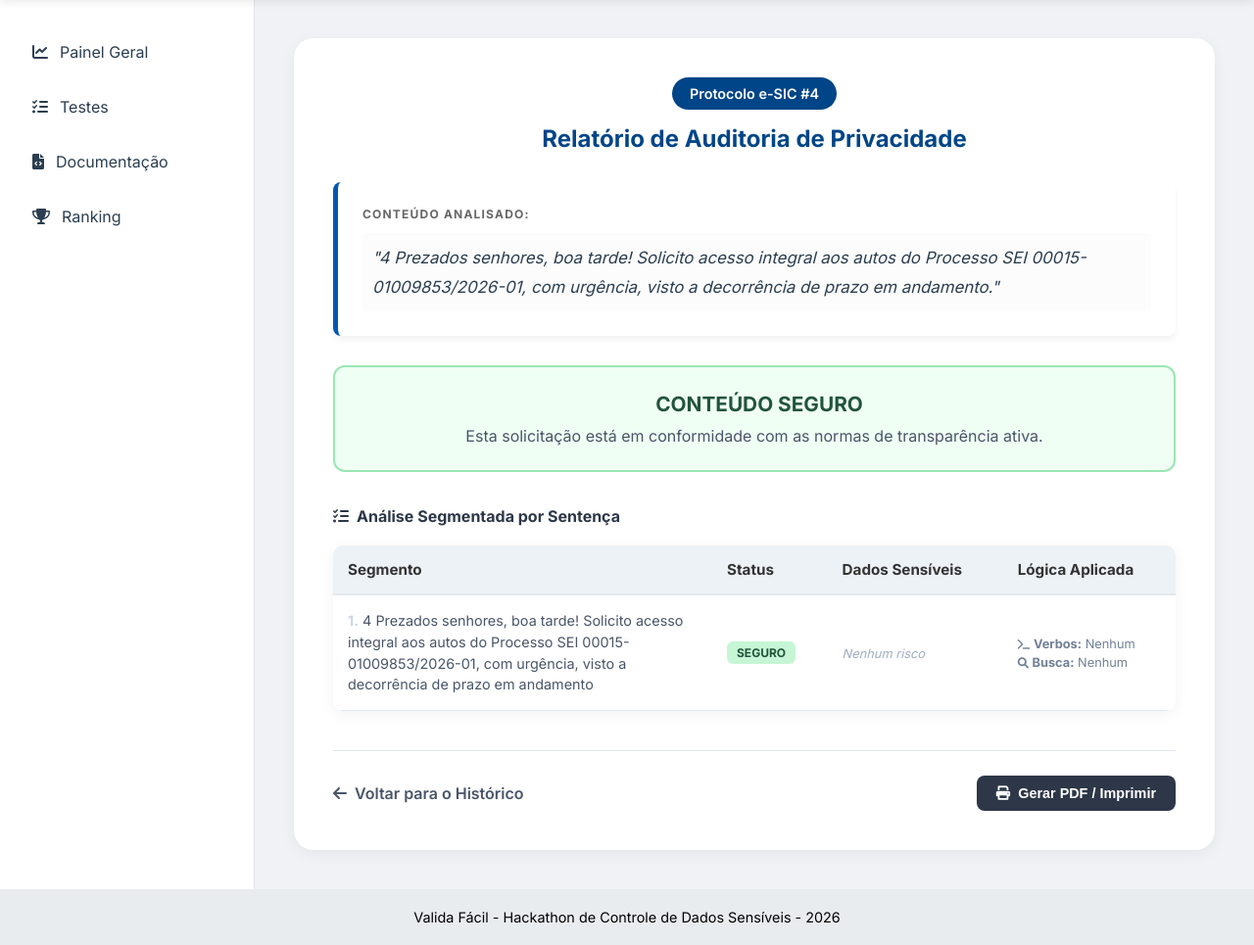
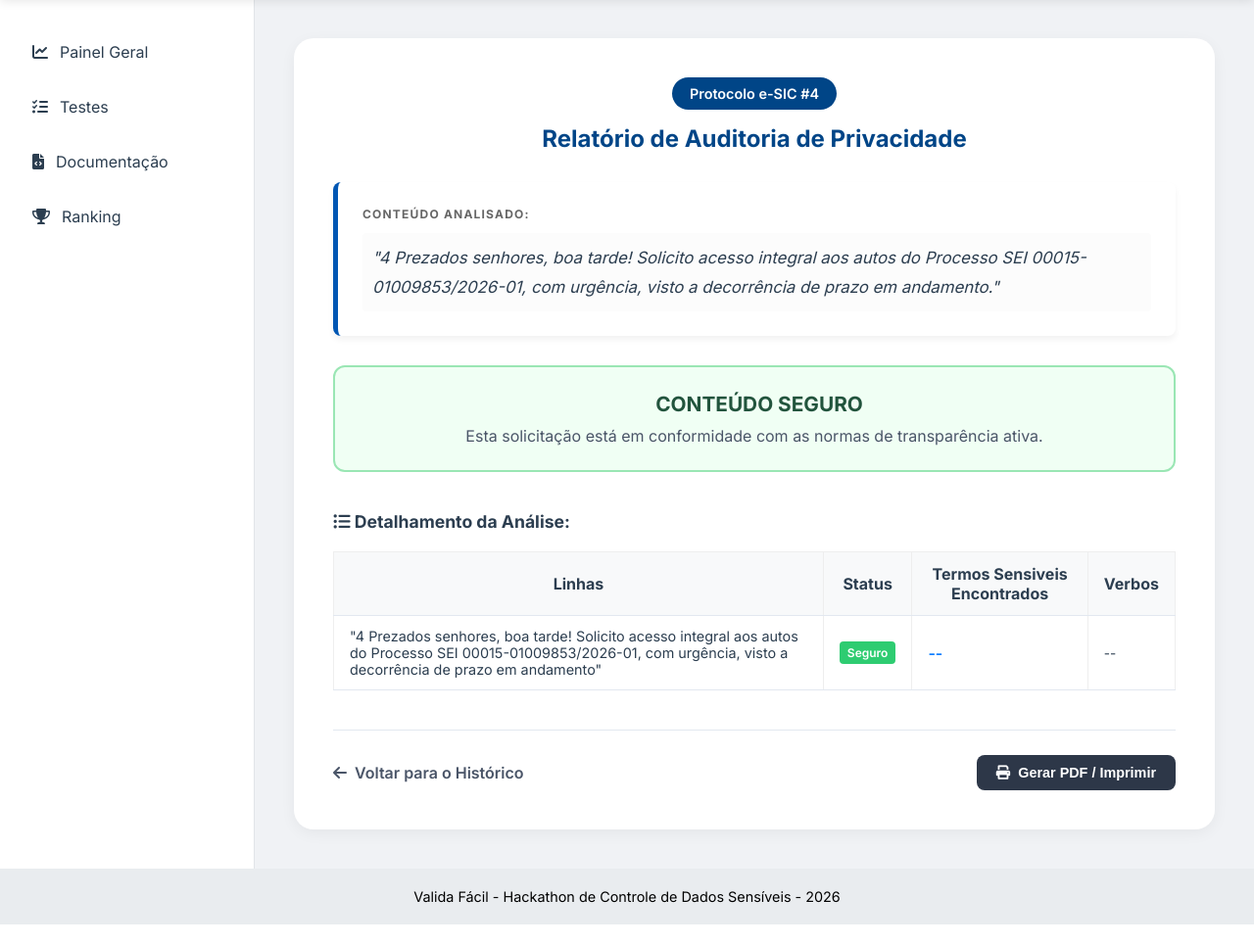
Before and after one commit to KD-Devz/Hackathon_Controle_Social_Desafio_Participa_DF, a Flask app: a page that uses templates/testes/pagina_teste_detalhado.html in a window 1280 px wide. Shown: the part 71-1036 px from the top of the page at 98% size. After the commit the page ends 1015 px from the top, so only its background shows below. Run offline with Flask 3, Linux system fonts and the light colour scheme; parts of the project's set-up code (start-up, migrations or seed data) failed here and were passed over.

```diff
--- a/app.py
+++ b/app.py
@@ -27,14 +27,3 @@ app.config.update(
 )
 
 app.permanent_session_lifetime = timedelta(minutes=60) # Expira em 10 min de inatividade
-
-from flask import Flask
-
-app = Flask(__name__)
-
-@app.route("/")
-def home():
-    return "Flask está funcionando!"
-
-if __name__ == "__main__":
-    app.run(debug=True)
--- a/static/css/style.css
+++ b/static/css/style.css
@@ -178,7 +178,6 @@ body {
 .card:hover {
     transform: translateY(-10px);
 }
-
 .card-blue {
     border-top: 5px solid var(--secondary);
 }
@@ -189,6 +188,9 @@ body {
 
 .card-yellow {
     border-top: 5px solid var(--warning);
+}
+.card-red {
+    border-top: 5px solid var(--danger);
 }
 
 .icon-big {
--- a/templates/testes/pagina_teste_detalhado.html
+++ b/templates/testes/pagina_teste_detalhado.html
@@ -1,10 +1,9 @@
 {% extends "base.html" %}
 
-{% block title %}Relatório de Auditoria #{{ id }} {% endblock %}
+{% block title %}Relatório de Auditoria #{{ id }}{% endblock %}
 
 {% block main %}
 <section class="content">
-    <!-- Cabeçalho -->
     <div style="text-align:center; margin-bottom:30px;">
         <span class="badge" style="background-color: var(--primary); color: white; padding: 8px 18px; border-radius: 20px; font-size: 0.9rem; font-weight: 600;">
             Protocolo e-SIC #{{ id }}
@@ -12,7 +11,6 @@
         <h2 style="color: var(--primary); font-weight: 700; margin-top: 15px;">Relatório de Auditoria de Privacidade</h2>
     </div>
 
-    <!-- Texto Original -->
     <div class="card-analise" style="background-color: #fff; border-left: 5px solid #0056b3; padding: 25px; margin-bottom: 30px; border-radius: 8px; box-shadow: 0 4px 6px rgba(0,0,0,0.05);">
         <h4 style="margin-bottom: 12px; color: #666; font-size: 0.75rem; text-transform: uppercase; letter-spacing: 1.2px; font-weight: 700;">Conteúdo Analisado:</h4>
         <p style="font-style: italic; font-size: 1.05rem; line-height: 1.8; color: #2c3e50; background: #fcfcfc; padding: 10px; border-radius: 4px;">
@@ -21,7 +19,6 @@
     </div>
 
     {% if resposta %}
-        <!-- Status da Solicitação -->
         <div style="padding: 25px; border-radius: 12px; text-align: center; margin-bottom: 35px;
              background-color: {% if resposta.STATUS == 'True' %}#fff5f5{% else %}#f0fff4{% endif %};
              border: 2px solid {% if resposta.STATUS == 'True' %}#feb2b2{% else %}#9ae6b4{% endif %};">
@@ -42,48 +39,38 @@
             </p>
         </div>
 
-        <!-- Análise Segmentada -->
-        <h4 style="margin-bottom: 20px; font-weight: 700; color: #2d3748; display: flex; align-items: center; gap: 8px;">
-            <i class="fas fa-list-check"></i> Análise Segmentada por Sentença
-        </h4>
+        <div class="analysis-result" style="margin-top: 40px;">
+            <h3 style="margin: 25px 0 15px; font-size: 1.1rem;">
+                <i class="fas fa-list-ul"></i> Detalhamento da Análise:
+            </h3>
 
-        <div style="overflow-x: auto; background: white; border-radius: 10px; box-shadow: var(--shadow);">
-            <table class="table" style="width: 100%; border-collapse: collapse; min-width: 600px;">
+            <table class="doc-table">
                 <thead>
-                    <tr style="background-color: #edf2f7; text-align: left;">
-                        <th style="padding: 15px; border-bottom: 2px solid #e2e8f0; width: 45%;">Segmento</th>
-                        <th style="padding: 15px; border-bottom: 2px solid #e2e8f0;">Status</th>
-                        <th style="padding: 15px; border-bottom: 2px solid #e2e8f0;">Dados Sensíveis</th>
-                        <th style="padding: 15px; border-bottom: 2px solid #e2e8f0;">Lógica Aplicada</th>
+                    <tr>
+                        <th>Linhas</th>
+                        <th style="text-align: center;">Status</th>
+                        <th>Termos Sensiveis Encontrados</th>
+                        <th>Verbos</th>
                     </tr>
                 </thead>
                 <tbody>
                     {% for linha in resposta.linhas %}
-                        <tr style="border-bottom: 1px solid #edf2f7;">
-                            <td style="padding: 15px; color: #4a5568; font-size: 0.9rem; line-height: 1.5;">
-                                <strong style="color: #cbd5e0;">{{ loop.index }}.</strong> {{ linha.texto }}
-                            </td>
-                            <td style="padding: 15px;">
+                        <tr>
+                            <td style="font-size: 0.9rem;">"{{ linha.texto }}"</td>
+                            <td style="text-align: center;">
                                 {% if linha.status == "True" %}
-                                    <span class="badge badge-danger" style="background: #feb2b2; color: #9b2c2c; padding: 4px 10px; border-radius: 6px; font-weight: bold; font-size: 0.75rem;">CRÍTICO</span>
+                                    <span class="badge"
+                                          style="background: var(--danger); color: white; padding: 4px 8px; border-radius: 4px;">Sensível</span>
                                 {% else %}
-                                    <span class="badge badge-success" style="background: #c6f6d5; color: #22543d; padding: 4px 10px; border-radius: 6px; font-weight: bold; font-size: 0.75rem;">SEGURO</span>
+                                    <span class="badge"
+                                          style="background: var(--success); color: white; padding: 4px 8px; border-radius: 4px;">Seguro</span>
                                 {% endif %}
                             </td>
-                            <td style="padding: 15px;">
-                                {% if linha.encontrados %}
-                                    {% for dado in linha.encontrados %}
-                                        <span style="display: inline-block; background: #edf2f7; color: #2d3748; padding: 2px 8px; border-radius: 4px; font-size: 0.75rem; margin: 2px; border: 1px solid #e2e8f0; font-weight: 600;">
-                                            <i class="fas fa-fingerprint" style="font-size: 0.6rem;"></i> {{ dado }}
-                                        </span>
-                                    {% endfor %}
-                                {% else %}
-                                    <span style="color: #a0aec0; font-size: 0.8rem; font-style: italic;">Nenhum risco</span>
-                                {% endif %}
+                            <td style="color: var(--secondary); font-weight: 600;">
+                                {{ linha.encontrados|join(', ') if linha.encontrados else '--' }}
                             </td>
-                            <td style="padding: 15px; font-size: 0.8rem; color: #718096;">
-                                <div style="margin-bottom: 4px;"><i class="fas fa-terminal" style="font-size: 0.7rem;"></i> <strong>Verbos:</strong> {{ linha.verbos | join(', ') if linha.verbos else 'Nenhum' }}</div>
-                                <div><i class="fas fa-search" style="font-size: 0.7rem;"></i> <strong>Busca:</strong> {{ linha.interrogativas | join(', ') if linha.interrogativas else 'Nenhum' }}</div>
+                            <td class="muted" style="font-size: 0.85rem;">
+                                {{ linha.verbos|join(', ') if linha.verbos else '--' }}
                             </td>
                         </tr>
                     {% endfor %}
@@ -91,12 +78,12 @@
             </table>
         </div>
     {% else %}
-        <div class="card center muted">
+        <div class="card center muted" style="text-align: center; padding: 50px;">
+            <i class="fas fa-folder-open" style="font-size: 3rem; color: #cbd5e0; margin-bottom: 15px;"></i>
             <p>Nenhum dado de análise disponível para esta entrada.</p>
         </div>
     {% endif %}
 
-    <!-- Botões -->
     <div style="margin-top: 40px; display: flex; justify-content: space-between; align-items: center; border-top: 1px solid #e2e8f0; padding-top: 25px;">
         <a href="{{ url_for('solicitacao.ver_solicitacoes') }}" class="btn-ghost" style="color: #4a5568; text-decoration: none; font-weight: 600; display: flex; align-items: center; gap: 8px;">
             <i class="fas fa-arrow-left"></i> Voltar para o Histórico
@@ -109,11 +96,20 @@
 </section>
 
 <style>
+/* Ajustes de compatibilidade para a classe doc-table */
+.badge {
+    display: inline-block;
+    white-space: nowrap;
+}
+
 @media print {
-    .sidebar, .nav-header, .btn-ghost, .btn-primary { display: none !important; }
-    body { background: white !important; }
-    .content { width: 100% !important; margin: 0 !important; padding: 0 !important; }
+    .sidebar, .nav-header, .btn-ghost, .btn-primary, footer { display: none !important; }
+    body { background: white !important; margin: 0; }
+    .content { width: 100% !important; margin: 0 !important; padding: 20px !important; }
     .card-analise { box-shadow: none !important; border: 1px solid #ddd !important; }
+    .doc-table { border: 1px solid #e2e8f0 !important; width: 100%; border-collapse: collapse; }
+    .doc-table th, .doc-table td { border: 1px solid #e2e8f0; padding: 8px; }
+    * { -webkit-print-color-adjust: exact !important; print-color-adjust: exact !important; }
 }
 </style>
 {% endblock %}
```
Also changed, not shown: src/utils/carregador.py (+16 -21 lines), templates/real/pagina_enviar_solicitacao_anonima.html (+67 -17 lines), templates/testes/pagina_testes.html (+38 -12 lines), src/paginas/real/anonimo.py (line endings or trailing spaces).
